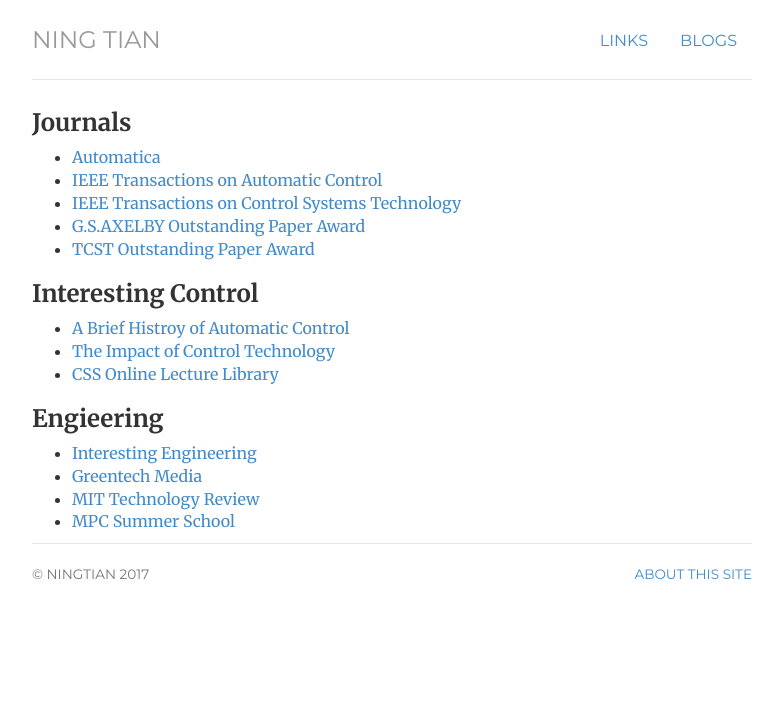
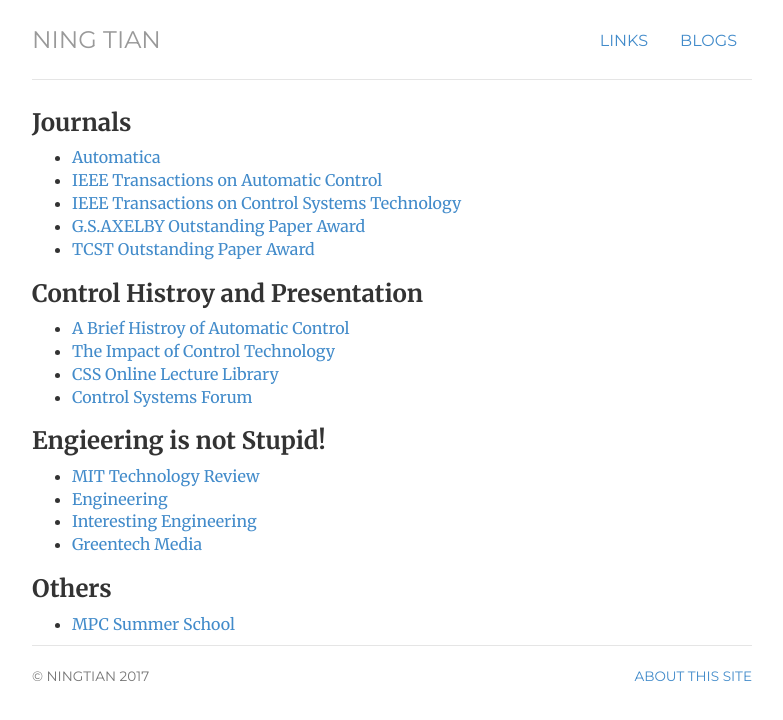
Before and after one commit to ningtian/ningtian.github.io, a Jekyll site: the page built from links/index.html, in a window 1280 px wide. Shown: the top 720 px of the page, without its empty margins (248-1031 px from the left). Built offline with Jekyll 4.4.1, drawn with Linux system fonts in a browser that asks for light colours.

Commit message:
Update index.html

```diff
--- a/links/index.html
+++ b/links/index.html
@@ -44,7 +44,7 @@
 
 	<!--<p class="lead"><span itemprop="name">Others</span></p>-->
 			<!--<p><strong>Others</strong></p>-->
-	<h3>Interesting Control</h3>
+	<h3>Control Histroy and Presentation</h3>
 
 	<ul>
 
@@ -54,21 +54,39 @@
 
 		<li><a href="http://www.ieeecss-oll.org/">CSS Online Lecture Library </a> </li>
 
+		<li><a href="http://consys.forum.mst.edu/">Control Systems Forum </a> </li>
+
+
+
 
 
 		<!--<li>Lead UX, UI design, and front-end development for a Mellon-funded <a href="http://www.publishing.umich.edu/projects/hydra/" title="Hydra/Fedora Mellon Grant">open-source platform that will enable the publication and preservation of digitally enriched humanities monographs</a>. The platform will enable digital publishing fully-encoded XML in <a href="http://projecthydra.org/" title="Project Hydra">Hydra powered Fedora repositories</a>.</li>
 	<li>Develop scripts and improve workflows for converting and publishing content in specific XML schemas.</li>-->
 	</ul>
 
-	<h3>Engieering</h3>
+	<h3>Engieering is not Stupid!</h3>
 
 	<ul>
+
+		<li><a href="https://www.technologyreview.com/">MIT Technology Review </a> </li>
+
+		<li><a href="http://www.engineering.com/">Engineering </a> </li>
 
 		<li><a href="http://interestingengineering.com/">Interesting Engineering </a> </li>
 
 		<li><a href="https://www.greentechmedia.com/">Greentech Media </a> </li>
 
-		<li><a href="https://www.technologyreview.com/">MIT Technology Review </a> </li>
+
+
+
+
+		<!--<li>Lead UX, UI design, and front-end development for a Mellon-funded <a href="http://www.publishing.umich.edu/projects/hydra/" title="Hydra/Fedora Mellon Grant">open-source platform that will enable the publication and preservation of digitally enriched humanities monographs</a>. The platform will enable digital publishing fully-encoded XML in <a href="http://projecthydra.org/" title="Project Hydra">Hydra powered Fedora repositories</a>.</li>
+	<li>Develop scripts and improve workflows for converting and publishing content in specific XML schemas.</li>-->
+	</ul>
+
+	<h3>Others</h3>
+
+	<ul>
 
 		<li><a href="http://mpc-summer-school.che.wisc.edu/">MPC Summer School </a> </li>
 
@@ -79,4 +97,5 @@
 	</ul>
 
 
+
 </div>
```
